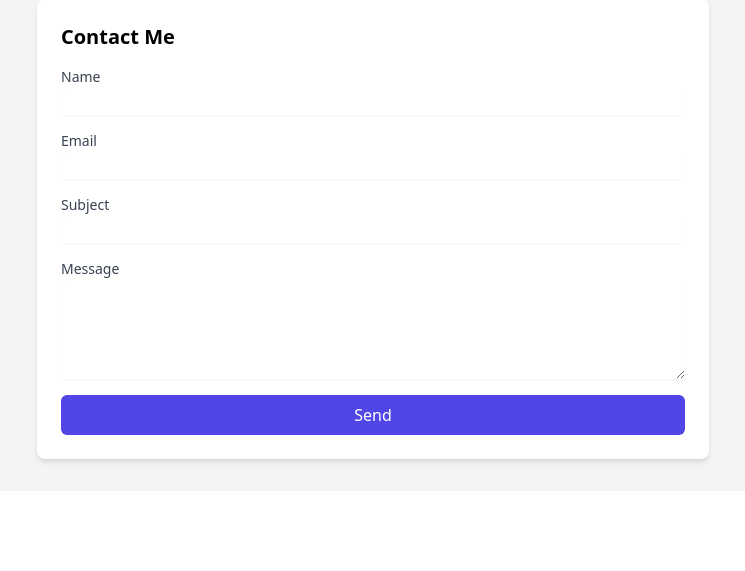
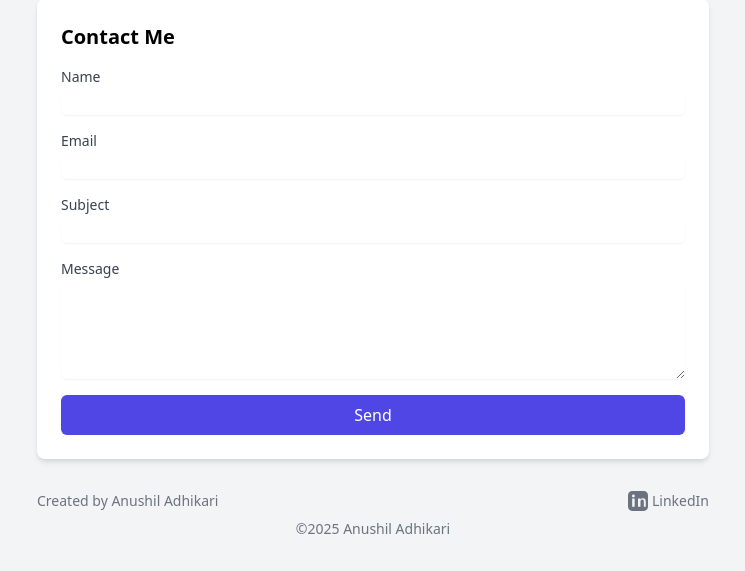
Before and after one commit to anushil7a/OutfitGenie, a Flask app: page / in a window 1280 px wide. Shown: the part 1069-1640 px from the top of the page, without its empty margins (267-1012 px from the left). Before the commit the page ends 1537 px from the top, so only its background shows below. Run offline with Flask 3, Linux system fonts and the light colour scheme; some libraries are stand-ins or nearby versions.

Commit message:
Restore footer: only creator name, LinkedIn, and copyright; remove support section

```diff
--- a/templates/index.html
+++ b/templates/index.html
@@ -266,6 +266,19 @@
         </form>
     </div>
 
+    <footer class="max-w-2xl mx-auto mb-8 flex flex-col items-center text-gray-500 text-sm space-y-2">
+        <div class="flex items-center justify-between w-full">
+            <span>Created by Anushil Adhikari</span>
+            <a href="https://www.linkedin.com/in/anushil-adhikari/" target="_blank" rel="noopener" class="flex items-center space-x-1 hover:text-indigo-600">
+                <svg class="w-5 h-5" fill="currentColor" viewBox="0 0 24 24"><path d="M19 0h-14c-2.761 0-5 2.239-5 5v14c0 2.761 2.239 5 5 5h14c2.762 0 5-2.239 5-5v-14c0-2.761-2.238-5-5-5zm-11 19h-3v-10h3v10zm-1.5-11.268c-.966 0-1.75-.784-1.75-1.75s.784-1.75 1.75-1.75 1.75.784 1.75 1.75-.784 1.75-1.75 1.75zm15.5 11.268h-3v-5.604c0-1.337-.025-3.063-1.868-3.063-1.868 0-2.154 1.459-2.154 2.967v5.7h-3v-10h2.881v1.367h.041c.401-.761 1.379-1.563 2.841-1.563 3.039 0 3.6 2.001 3.6 4.601v5.595z"/></svg>
+                <span>LinkedIn</span>
+            </a>
+        </div>
+        <div class="flex items-center space-x-2">
+            <span>&copy;2025 Anushil Adhikari</span>
+        </div>
+    </footer>
+
     <script src="{{ url_for('static', filename='js/main.js') }}"></script>
     <script>
     // Show success message on Formspree submit
```
